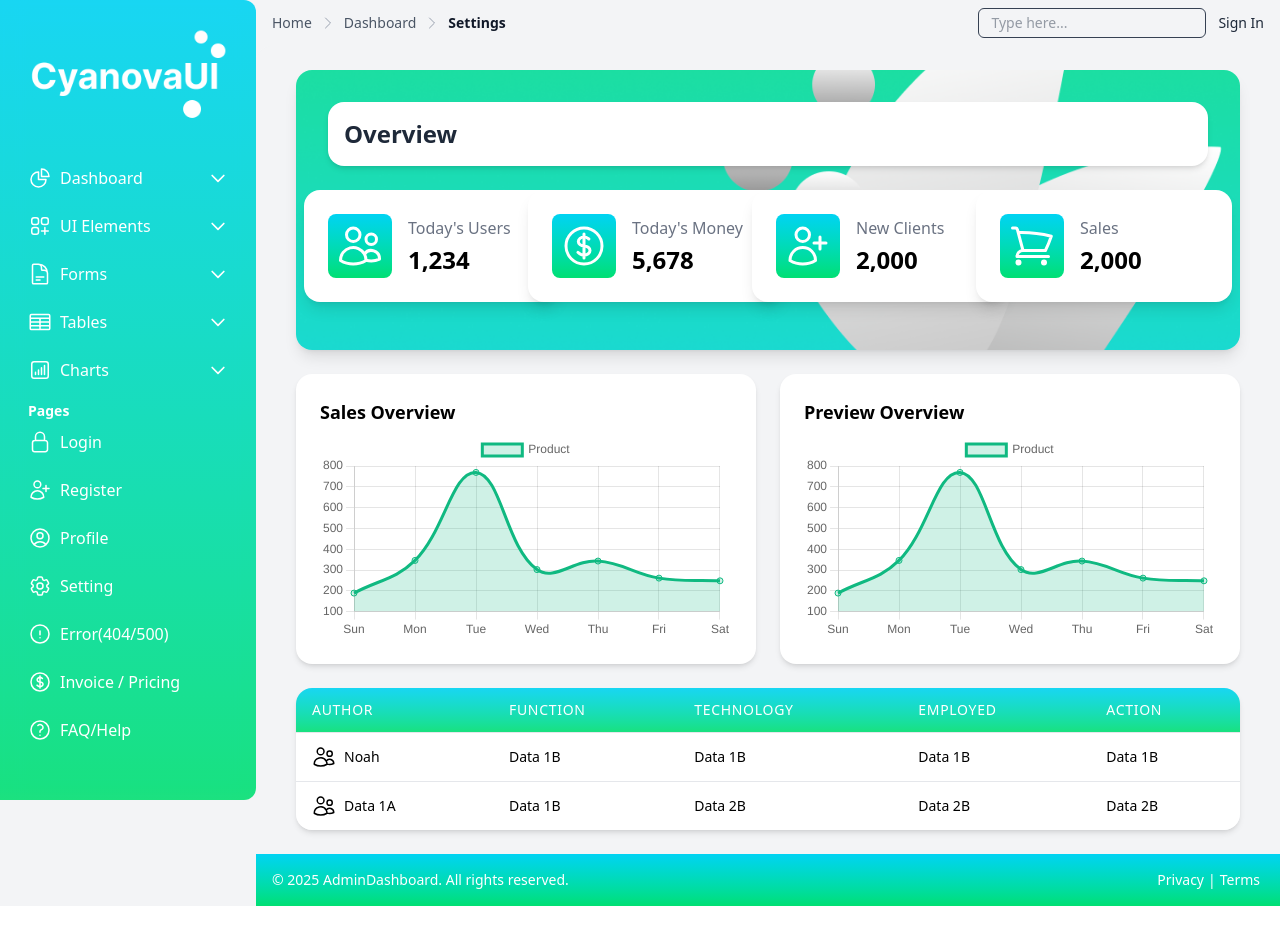
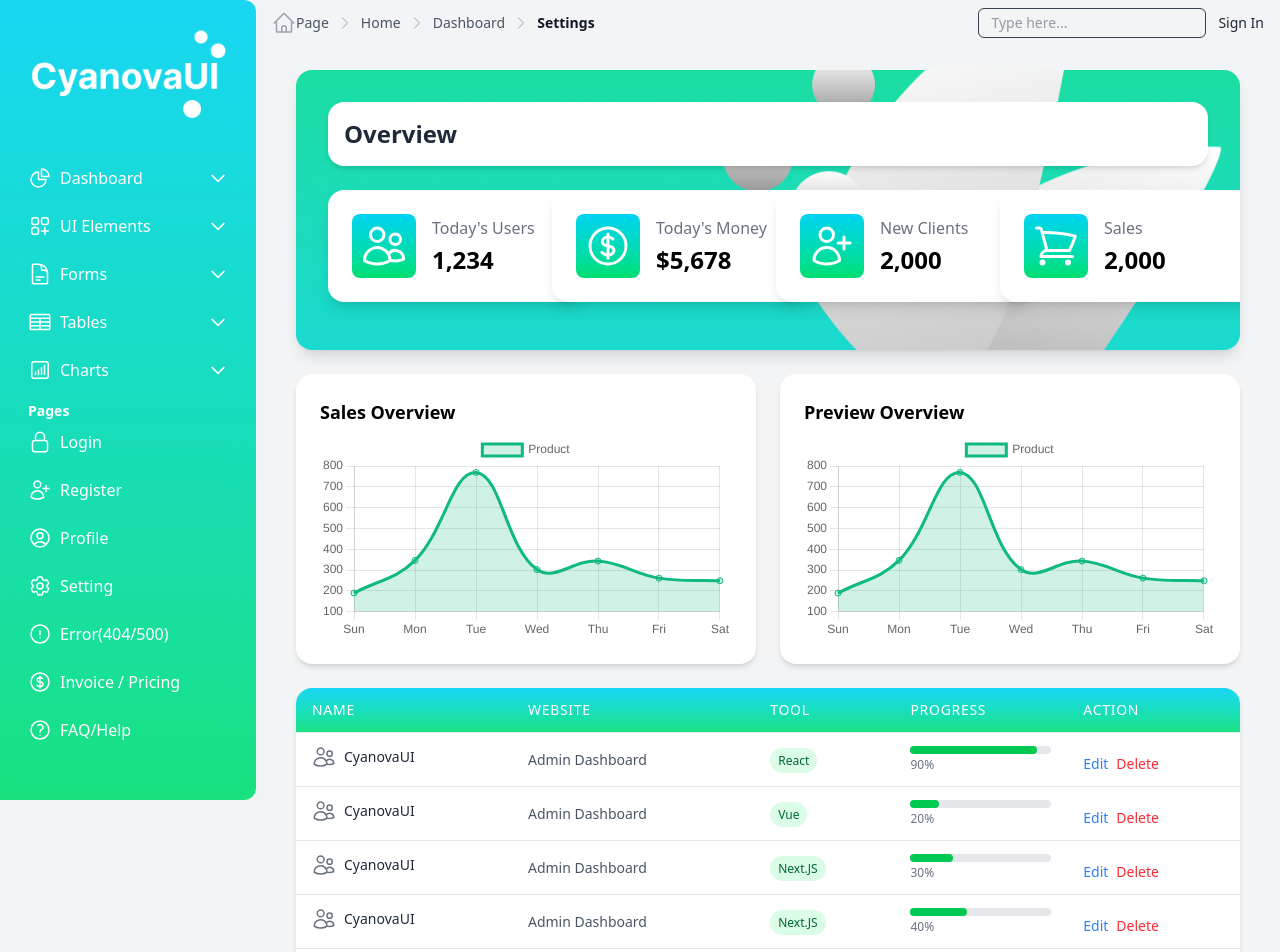
Before and after one commit to GuitarNoa/my-wdashboard-rejs, a React (Vite) app: page / in a window 1280 px wide. Shown: the top 952 px of the page. Before the commit the page ends 906 px from the top, so only its background shows below. Built offline with nearby package versions, Linux system fonts and the light colour scheme.

Commit message:
Update Forece

```diff
--- a/src/components/Breadcrumb.jsx
+++ b/src/components/Breadcrumb.jsx
@@ -10,6 +10,7 @@ export default function Breadcrumb() {
 
   return (
     <nav className="flex items-center text-sm text-gray-600">
+      <HomeIcon className="h-6 w-6 text-gray-400"/><h1>Page</h1><ChevronRightIcon className="mx-2 h-4 w-4 text-gray-400" />
       {items.map((item, index) => (
         <div key={index} className="flex items-center">
           <a
--- a/src/pages/Dashborad.jsx
+++ b/src/pages/Dashborad.jsx
@@ -1,4 +1,4 @@
-import React from "react";
+import React, { useState } from "react";
 import DefaultLayout from "../layouts/DefaultLayout";
 import {
   Chart as ChartJS,
@@ -23,6 +23,7 @@ import {
 } from "@heroicons/react/24/outline";
 import bgImage from "../assets/Page-g1.png";
 
+// Register Chart.js Modules
 ChartJS.register(
   Title,
   Tooltip,
@@ -53,6 +54,57 @@ export default function Dashboard() {
     ],
   };
 
+  // ข้อมูล Project Website
+  const [projects, setProjects] = useState([
+    {
+      id: 1,
+      name: "CyanovaUI",
+      website: "Admin Dashboard",
+      tool: "React",
+      process: "90%",
+    },
+    {
+      id: 2,
+      name: "CyanovaUI",
+      website: "Admin Dashboard",
+      tool: "Vue",
+      process: "20%",
+    },
+    {
+      id: 3,
+      name: "CyanovaUI",
+      website: "Admin Dashboard",
+      tool: "Next.JS",
+      process: "30%",
+    },
+    {
+      id: 4,
+      name: "CyanovaUI",
+      website: "Admin Dashboard",
+      tool: "Next.JS",
+      process: "40%",
+    },
+    {
+      id: 5,
+      name: "CyanovaUI",
+      website: "Admin Dashboard",
+      tool: "Next.JS",
+      process: "60%",
+    },
+    {
+      id: 6,
+      name: "CyanovaUI",
+      website: "Admin Dashboard",
+      tool: "Next.JS",
+      process: "75%",
+    },
+  ]);
+
+  // ฟังก์ชันลบ Project
+  const handleDelete = (id) => {
+    setProjects(projects.filter((project) => project.id !== id));
+  };
+
   return (
     <DefaultLayout>
       <main>
@@ -77,7 +129,7 @@ export default function Dashboard() {
 
             {/* Statistic Cards */}
             <div className="relative z-10 mt-4 sm:mt-6">
-              <div className="grid grid-cols-1 sm:grid-cols-2 lg:grid-cols-4 gap-4 place-items-center">
+              <div className="grid grid-cols-1 sm:grid-cols-2 lg:grid-cols-4 gap-4">
                 <StatisticsCard
                   icon={UsersIcon}
                   title="Today's Users"
@@ -86,7 +138,7 @@ export default function Dashboard() {
                 <StatisticsCard
                   icon={CurrencyDollarIcon}
                   title="Today's Money"
-                  value="5,678"
+                  value="$5,678"
                 />
                 <StatisticsCard
                   icon={UserPlusIcon}
@@ -103,7 +155,7 @@ export default function Dashboard() {
           </div>
 
           {/* Charts Section */}
-          <div className="grid grid-cols-1 md:grid-cols-2 gap-4 md:gap-6">
+          <div className="grid grid-cols-1 lg:grid-cols-2 gap-4 md:gap-6">
             <div className="bg-white rounded-2xl shadow-md p-4 sm:p-6">
               <h3 className="font-semibold mb-2 text-base md:text-lg">
                 Sales Overview
@@ -118,65 +170,74 @@ export default function Dashboard() {
             </div>
           </div>
 
-          {/* Data Table */}
-          <div className="overflow-x-auto rounded-2xl shadow-md">
+          {/* Data Table Section */}
+          <div className="overflow-x-auto rounded-2xl shadow-md bg-white">
             <table className="min-w-full divide-y divide-gray-200 text-sm">
               <thead className="bg-gradient-to-t from-green-400/90 to-cyan-400/90">
                 <tr>
-                  {[
-                    "Author",
-                    "Function",
-                    "Technology",
-                    "Employed",
-                    "Action",
-                  ].map((title) => (
+                  {["Name", "Website", "Tool", "Progress", "Action"].map(
+                    (title) => (
                       <th
                         key={title}
-                      className="px-3 sm:px-4 py-3 text-left font-medium text-white
-                                   uppercase tracking-wider text-xs sm:text-sm"
+                        className="px-3 sm:px-4 py-3 text-left font-medium text-white uppercase tracking-wider text-xs sm:text-sm"
                       >
                         {title}
                       </th>
-                  ))}
+                    )
+                  )}
                 </tr>
               </thead>
               <tbody className="bg-white divide-y divide-gray-200">
-                <tr>
-                  <td className="flex items-center gap-2 px-3 sm:px-4 py-3 whitespace-nowrap">
-                    <UsersIcon className="w-5 sm:w-6" />
-                    Noah
+                {projects.map((project) => (
+                  <tr
+                    key={project.id}
+                    className="hover:bg-gray-50 transition-colors duration-200"
+                  >
+                    {/* Name */}
+                    <td className="flex items-center gap-2 px-3 sm:px-4 py-3 whitespace-nowrap font-medium text-gray-800">
+                      <UsersIcon className="w-5 sm:w-6 text-gray-500" />
+                      {project.name}
                     </td>
+
+                    {/* Website */}
+                    <td className="px-3 sm:px-4 py-3 whitespace-nowrap text-gray-600">
+                      {project.website}
+                    </td>
+
+                    {/* Tool */}
                     <td className="px-3 sm:px-4 py-3 whitespace-nowrap">
-                    Data 1B
+                      <span className="px-2 py-1 text-xs rounded-full bg-green-100 text-green-800">
+                        {project.tool}
+                      </span>
                     </td>
+
+                    {/* Progress */}
                     <td className="px-3 sm:px-4 py-3 whitespace-nowrap">
-                    Data 1B
+                      <div className="w-full bg-gray-200 rounded-full h-2">
+                        <div
+                          className="bg-green-500 h-2 rounded-full transition-all duration-300"
+                          style={{ width: project.process }}
+                        ></div>
+                      </div>
+                      <span className="text-xs text-gray-500">
+                        {project.process}
+                      </span>
                     </td>
-                  <td className="px-3 sm:px-4 py-3 whitespace-nowrap">
-                    Data 1B
-                  </td>
-                  <td className="px-3 sm:px-4 py-3 whitespace-nowrap">
-                    Data 1B
+
+                    {/* Action */}
+                    <td className="px-3 sm:px-4 py-3 whitespace-nowrap flex flex-col sm:flex-row gap-2">
+                      <button className="text-blue-500 hover:underline">
+                        Edit
+                      </button>
+                      <button
+                        className="text-red-500 hover:underline"
+                        onClick={() => handleDelete(project.id)}
+                      >
+                        Delete
+                      </button>
                     </td>
                   </tr>
-                <tr>
-                  <td className="flex items-center gap-2 px-3 sm:px-4 py-3 whitespace-nowrap">
-                    <UsersIcon className="w-5 sm:w-6" />
-                    Data 1A
-                  </td>
-                  <td className="px-3 sm:px-4 py-3 whitespace-nowrap">
-                    Data 1B
-                  </td>
-                  <td className="px-3 sm:px-4 py-3 whitespace-nowrap">
-                    Data 2B
-                  </td>
-                  <td className="px-3 sm:px-4 py-3 whitespace-nowrap">
-                    Data 2B
-                  </td>
-                  <td className="px-3 sm:px-4 py-3 whitespace-nowrap">
-                    Data 2B
-                  </td>
-                </tr>
+                ))}
               </tbody>
             </table>
           </div>
--- a/src/pages/ECommerce.jsx
+++ b/src/pages/ECommerce.jsx
@@ -21,14 +21,10 @@ export default function ECommerce() {
     { id: 11, name: "iPad Pro M3", price: 35400, stock: 12 },
   ]);
 
-  const handleDelete = (id) => {
-    setProducts(products.filter((p) => p.id !== id));
-  };
-
   const inStockCount = products.filter((p) => p.stock > 0).length;
   const outOfStockCount = products.filter((p) => p.stock === 0).length;
+  const totalProducts = products.length;
 
-  // ข้อมูลสำหรับ Doughnut Chart
   const baseData = {
     labels: ["In Stock", "Out of Stock"],
     datasets: [
@@ -42,9 +38,39 @@ export default function ECommerce() {
     ],
   };
 
+  // Plugin สำหรับแสดงเลขตรงกลาง
+  const centerTextPlugin = {
+    id: "centerText",
+    beforeDraw: (chart) => {
+      const {
+        ctx,
+        chartArea: { width, height, left, top },
+      } = chart;
+      ctx.save();
+
+      // ข้อความที่จะแสดง
+      const text = `${totalProducts}`;
+      ctx.font = `${(height / 5).toFixed(0)}px sans-serif`;
+      ctx.fillStyle = "#333";
+      ctx.textAlign = "center";
+      ctx.textBaseline = "middle";
+
+      // คำนวณตำแหน่งกึ่งกลางจริง
+      const centerX = left + width / 2;
+      const centerY = top + height / 2;
+
+      ctx.fillText(text, centerX, centerY);
+      ctx.restore();
+    },
+  };
+
+  const handleDelete = (id) => {
+    setProducts(products.filter((p) => p.id !== id));
+  };
+
   return (
     <DefaultLayout>
-      <div className="container mx-auto p-4">
+      <div className="container bg-white mx-auto p-4">
         {/* Header */}
         <div className="flex justify-between items-center mb-6">
           <h1 className="text-3xl font-bold">E-Commerce Dashboard</h1>
@@ -54,21 +80,21 @@ export default function ECommerce() {
         </div>
 
         {/* Doughnut Chart */}
-        <div className="mb-8 max-w-sm mx-auto">
-          <Doughnut data={baseData} />
+        <div className="mb-8 bg-white max-w-sm mx-auto p-4 rounded shadow">
+          <Doughnut data={baseData} plugins={[centerTextPlugin]} />
         </div>
 
         {/* Statistics */}
-        <div className="grid grid-cols-1 md:grid-cols-3 gap-4 mb-6">
-          <div className="bg-gray-100 p-4 rounded shadow text-center">
+        <div className="grid grid-cols-1 md:grid-cols-3 gap-4 mb-6 text-white">
+          <div className="bg-gradient-to-t from-green-400/90 to-cyan-400/90 p-4 rounded shadow text-center">
             <h2 className="text-xl font-semibold">Total Products</h2>
             <p className="text-2xl font-bold">{products.length}</p>
           </div>
-          <div className="bg-green-100 p-4 rounded shadow text-center">
+          <div className="bg-gradient-to-t from-green-400/90 to-cyan-400/90 p-4 rounded shadow text-center">
             <h2 className="text-xl font-semibold">In Stock</h2>
             <p className="text-2xl font-bold">{inStockCount}</p>
           </div>
-          <div className="bg-red-100 p-4 rounded shadow text-center">
+          <div className="bg-gradient-to-t from-green-400/90 to-cyan-400/90 p-4 rounded shadow text-center">
             <h2 className="text-xl font-semibold">Out of Stock</h2>
             <p className="text-2xl font-bold">{outOfStockCount}</p>
           </div>
@@ -77,8 +103,8 @@ export default function ECommerce() {
         {/* Product Table */}
         <div className="overflow-x-auto">
           <table className="min-w-full bg-white rounded shadow">
-            <thead className="bg-gray-200">
-              <tr>
+            <thead className="bg-gradient-to-t from-green-400/90 to-cyan-400/90">
+              <tr className="text-white">
                 <th className="py-2 px-4 text-left">ID</th>
                 <th className="py-2 px-4 text-left">Product Name</th>
                 <th className="py-2 px-4 text-left">Price (THB)</th>
@@ -86,7 +112,7 @@ export default function ECommerce() {
                 <th className="py-2 px-4 text-left">Actions</th>
               </tr>
             </thead>
-            <tbody>
+            <tbody className="text-gray-500">
               {products.map((product) => (
                 <tr key={product.id} className="border-b hover:bg-gray-50">
                   <td className="py-2 px-4">{product.id}</td>
--- a/src/pages/UI/ButtonsUI.jsx
+++ b/src/pages/UI/ButtonsUI.jsx
@@ -6,7 +6,7 @@ import { HeartIcon, ShoppingCartIcon } from "@heroicons/react/16/solid";
 export default function ButtonShowcase() {
   return (
     <DefaultLayout>
-      <div className="container mx-auto p-6">
+      <div className="container mx-auto bg-white p-6">
         <h1 className="text-3xl font-bold mb-6">Button Showcase</h1>
 
         {/* Variants */}
```
Lines whose indentation alone changed are shown as unchanged.
